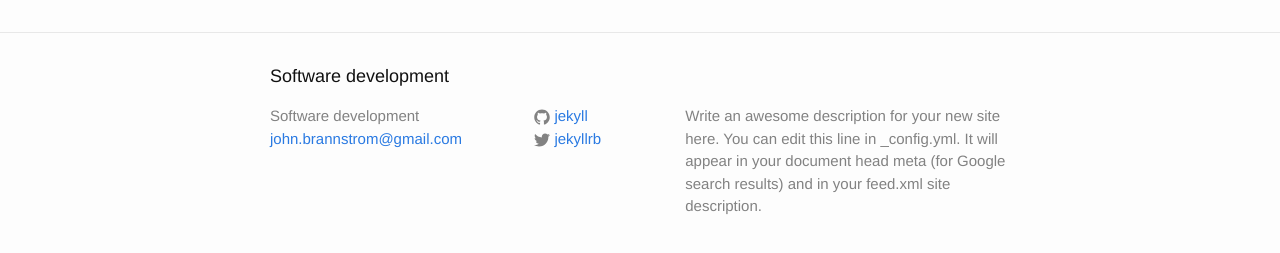
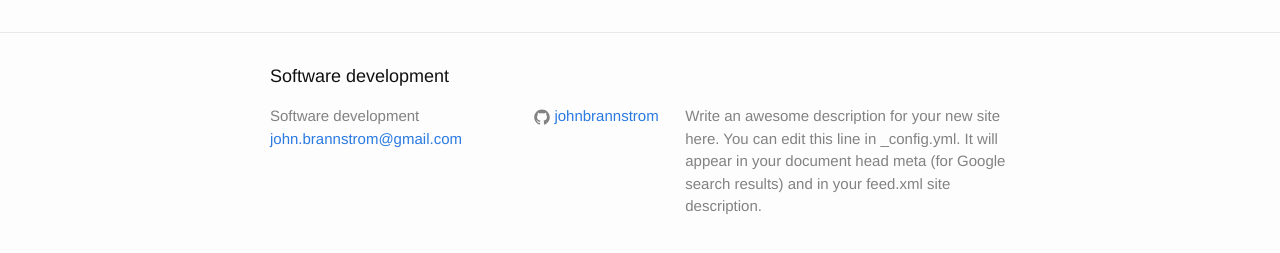
Before and after one commit to johnbrannstrom/johnbrannstrom.github.io, a Jekyll site: the page built from index.html, in a window 1280 px wide. Shown: the part 264-517 px from the top of the page. Built offline with Jekyll 4.4.1, drawn with Linux system fonts in a browser that asks for light colours.

Commit message:
Changes...

```diff
--- a/_config.yml
+++ b/_config.yml
@@ -14,8 +14,8 @@ description: > # this means to ignore newlines until "baseurl:"
   Google search results) and in your feed.xml site description.
 baseurl: "" # the subpath of your site, e.g. /blog
 url: "http://yourdomain.com" # the base hostname & protocol for your site
-twitter_username: jekyllrb
-github_username:  jekyll
+#twitter_username: jekyllrb
+github_username:  johnbrannstrom
 
 # Build settings
 markdown: kramdown
```
Also changed, not shown: 4 other files.
